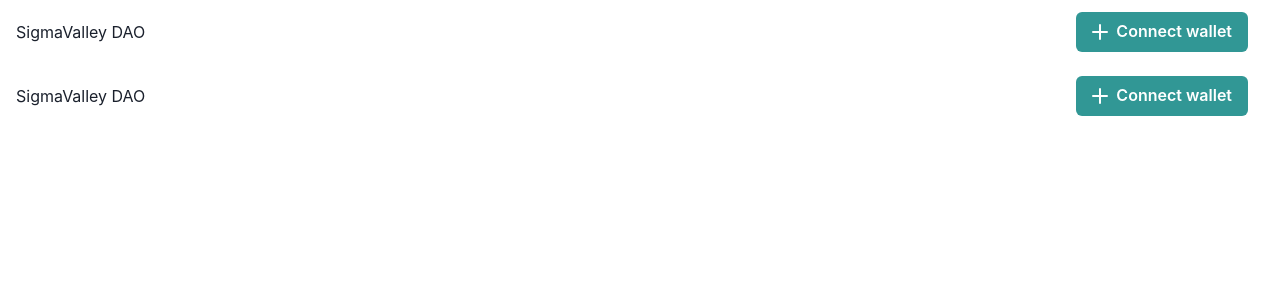
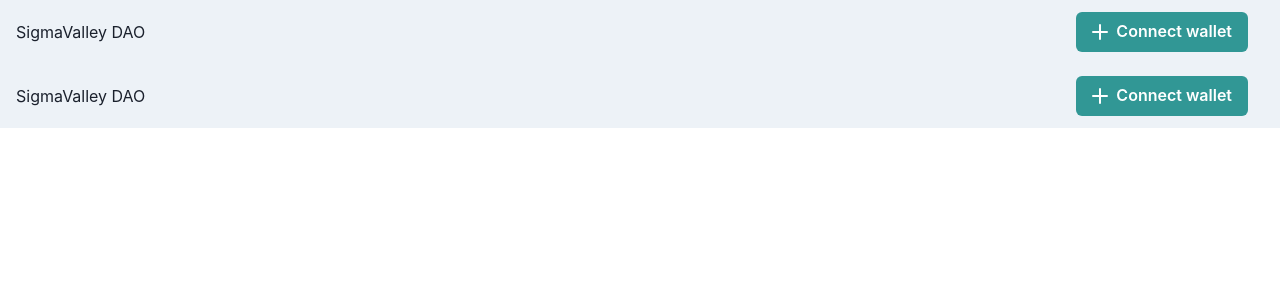
Before and after one commit to nirvanush/dao-dapp, a Next.js app: page /components/Navbar in a window 1280 px wide. Shown: the top 300 px of the page. Built offline with nearby package versions, Linux system fonts and the light colour scheme.

Commit message:
dao dapp title

```diff
--- a/pages/components/Navbar.tsx
+++ b/pages/components/Navbar.tsx
@@ -11,7 +11,7 @@ import { AddIcon } from '@chakra-ui/icons';
 export default function withAction() {
   return (
     <>
-      <Box px={4}>
+      <Box bg={'gray.100'} px={4}>
         <Flex h={16} alignItems={'center'} justifyContent={'space-between'}>
           <HStack spacing={8} alignItems={'center'}>
             <Box>SigmaValley DAO</Box>
```
